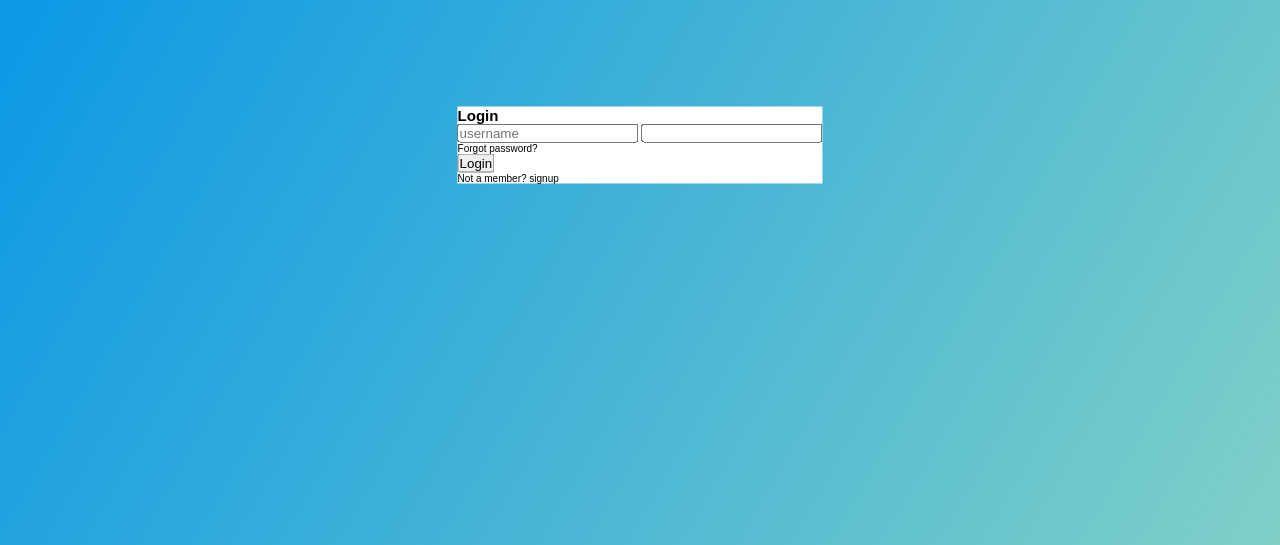
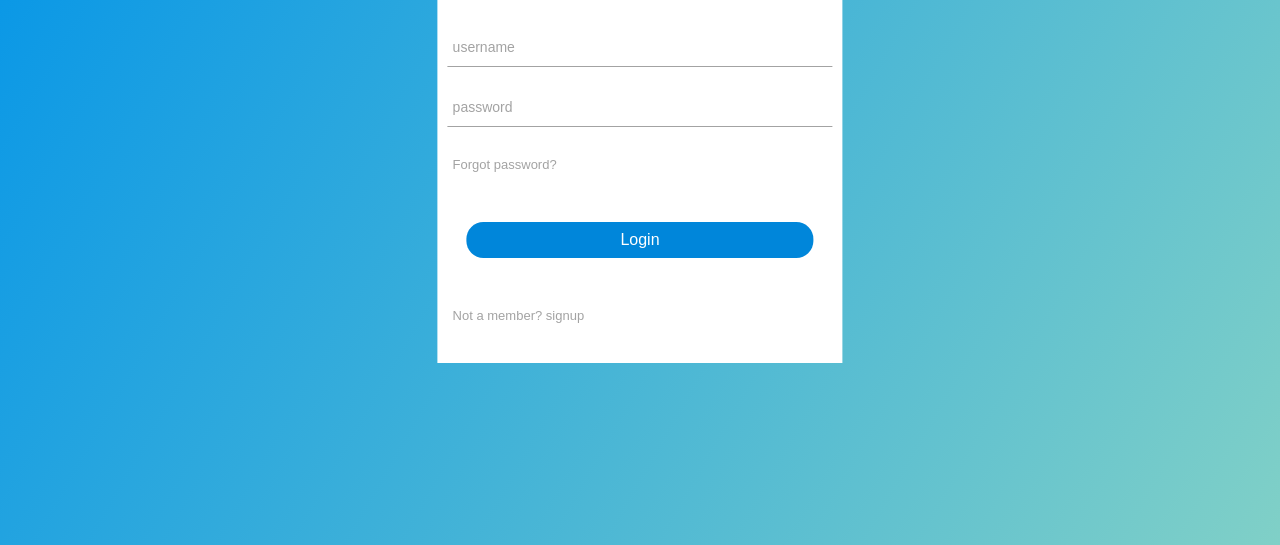
Before and after one commit to jjduquec/login, a plain HTML site: page index.html in a window 1280 px wide. Shown: the part 255-800 px from the top of the page. Drawn offline with Linux system fonts and the light colour scheme.

Commit message:
login updated

```diff
--- a/index.html
+++ b/index.html
@@ -15,10 +15,10 @@
             <h1>Login</h1>
             <form action="">
                 <input type="text" name="username" id="username" placeholder="username" autocomplete="off" required>
-                <input type="password" name="password" id="password" required>
+                <input type="password" name="password" id="password" placeholder="password" required>
                 <p>Forgot password?</p>
                 <button type="submit">Login</button>
-                <p>Not a member? signup </p>
+                <p class="loggin-message">Not a member? <span>signup</span> </p>
             </form>
         </div>
     </section>
--- a/style.css
+++ b/style.css
@@ -36,3 +36,90 @@ body{
     transform:translate(50%,-50%);
 
 }
+
+.auth h1{
+    font-size:2.5rem ;
+    text-align: center;
+    padding-bottom: 2rem  ;
+    padding-top:2rem;
+    border-bottom:0.1rem solid silver;
+
+}
+
+.auth form{
+    margin:1rem;
+
+
+}
+
+
+.auth input{
+    width:100%;
+
+    margin-top:2rem;
+    height:4rem;
+    font-size:1.4rem;
+    border:none;
+    border-bottom:0.15rem solid  rgb(163,163,163);
+    padding: 0 0.5rem;
+    /* remove line out */
+    outline:none;
+
+
+}
+
+
+.auth input:hover{
+    border-bottom: 0.15rem solid #0086da;
+
+
+}
+
+.auth input::placeholder{
+    color: rgb(163,163,163);
+}
+
+.auth form p{
+
+    font-size:1.3rem;
+    padding:3rem 0.5rem;
+    color:rgb(163,163,163);
+
+}
+
+.auth form p:hover{
+    color:rgb(80,80,80);
+    cursor:pointer;
+}
+
+.auth button[type="submit"]{
+    display:block;
+    margin: 2rem auto;
+    font-size: 1.6rem;
+    width:90%;
+    padding: 0.9rem 0;
+    border-radius: 1.7rem;
+    border:none;
+    background-color: #0086da;
+    color:white;
+
+
+
+}
+
+.auth button[type="submit"]:hover{
+    cursor:pointer;
+}
+
+.auth .login-message {
+    text-align: center;
+    font-size: 1.3rem;
+}
+
+.auth .login-message span{
+    color: #0086da;
+}
+
+.auth .login-message span:hover{
+    cursor:pointer;
+}
```
